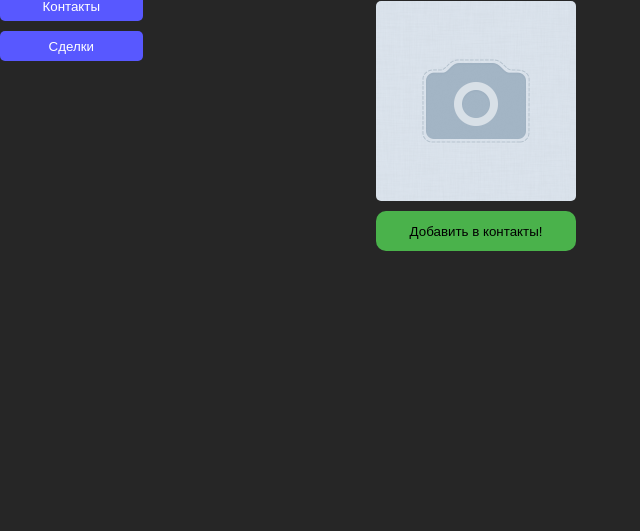
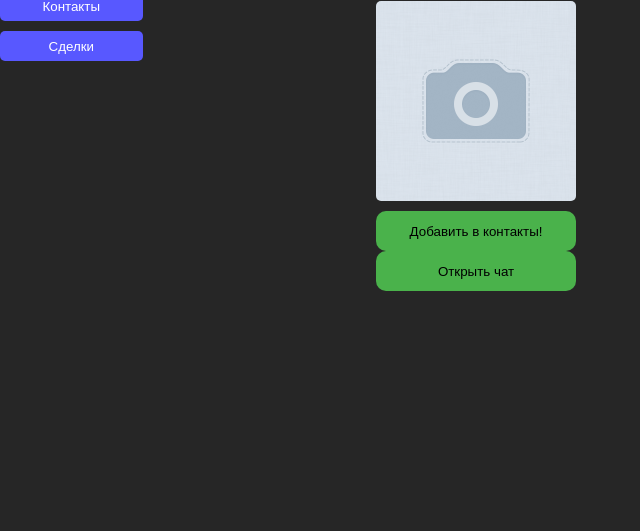
Before and after one commit to dev-team-3-4/all-seeing-eye, a Django app: template triangle/frontend/templates/user.html in a window 1280 px wide. Shown: the part 99-630 px from the top of the page, without its empty margins (0-640 px from the left). Run offline with Django 4.2, Linux system fonts and the light colour scheme; the template is opened without the code that fills it, so the values that code supplies are empty; parts of the project's set-up code (start-up, migrations or seed data) failed here and were passed over.

Commit message:
Now button "Open chat" is visible always

```diff
--- a/triangle/frontend/templates/user.html
+++ b/triangle/frontend/templates/user.html
@@ -103,14 +103,11 @@
          <input type="hidden" value="{{ username }}" id="username_input"/>
          {% if already_in_contacts %}
              <button class="button update_button add_to_friend_button" id="delete_from_contacts">Удалить из контактов!</button>
-             <button class="button update_button add_to_friend_button" id="open_chat_button">Открыть чат</button>
          {% else %}
              <button class="button update_button add_to_friend_button" id="add_to_friends_button">Добавить в контакты!</button>
          {% endif %}
+         <button class="button update_button add_to_friend_button" id="open_chat_button">Открыть чат</button>
          </div>
-
-
-
     {% endif %}
     </div>
 </div>
```
